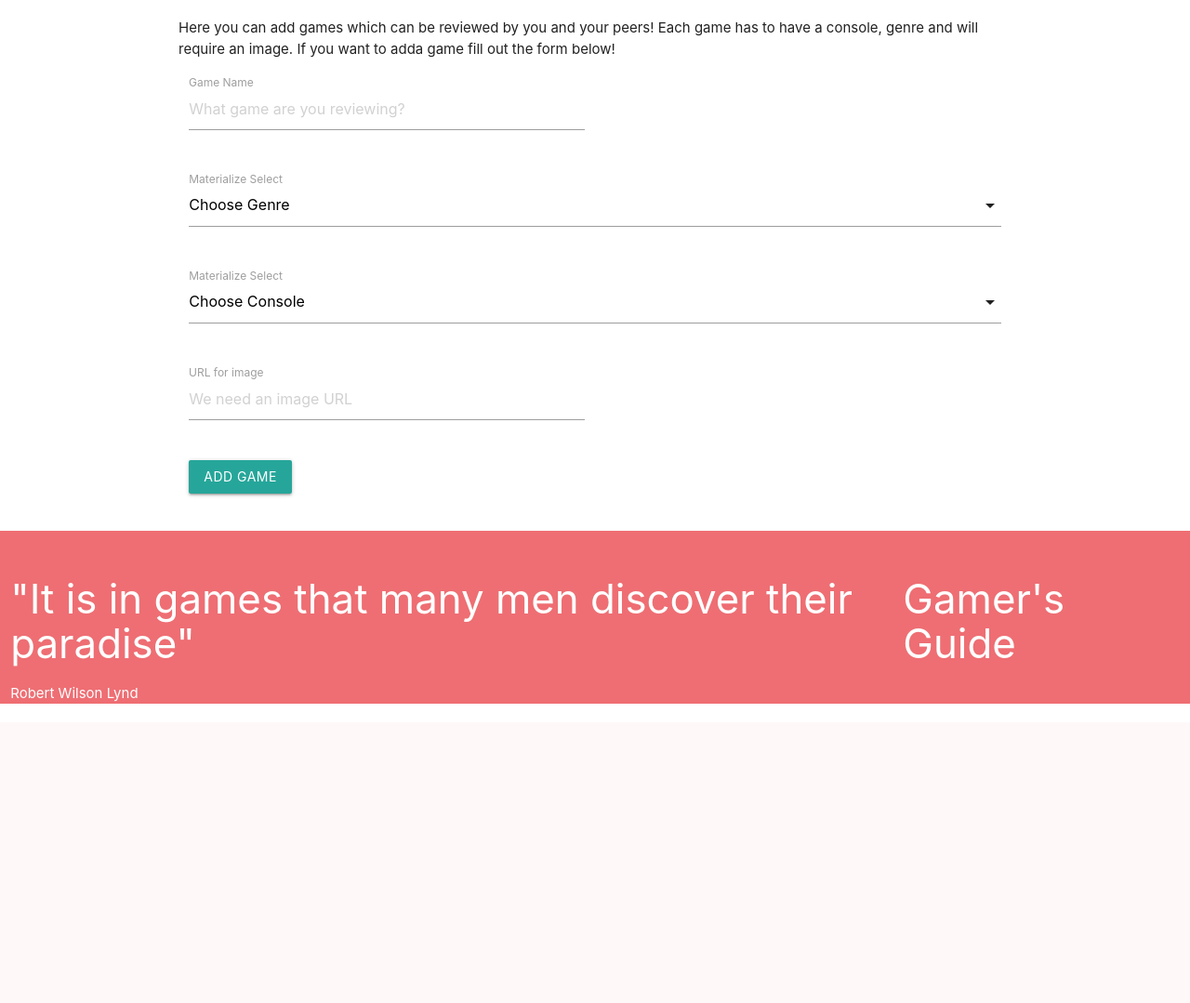
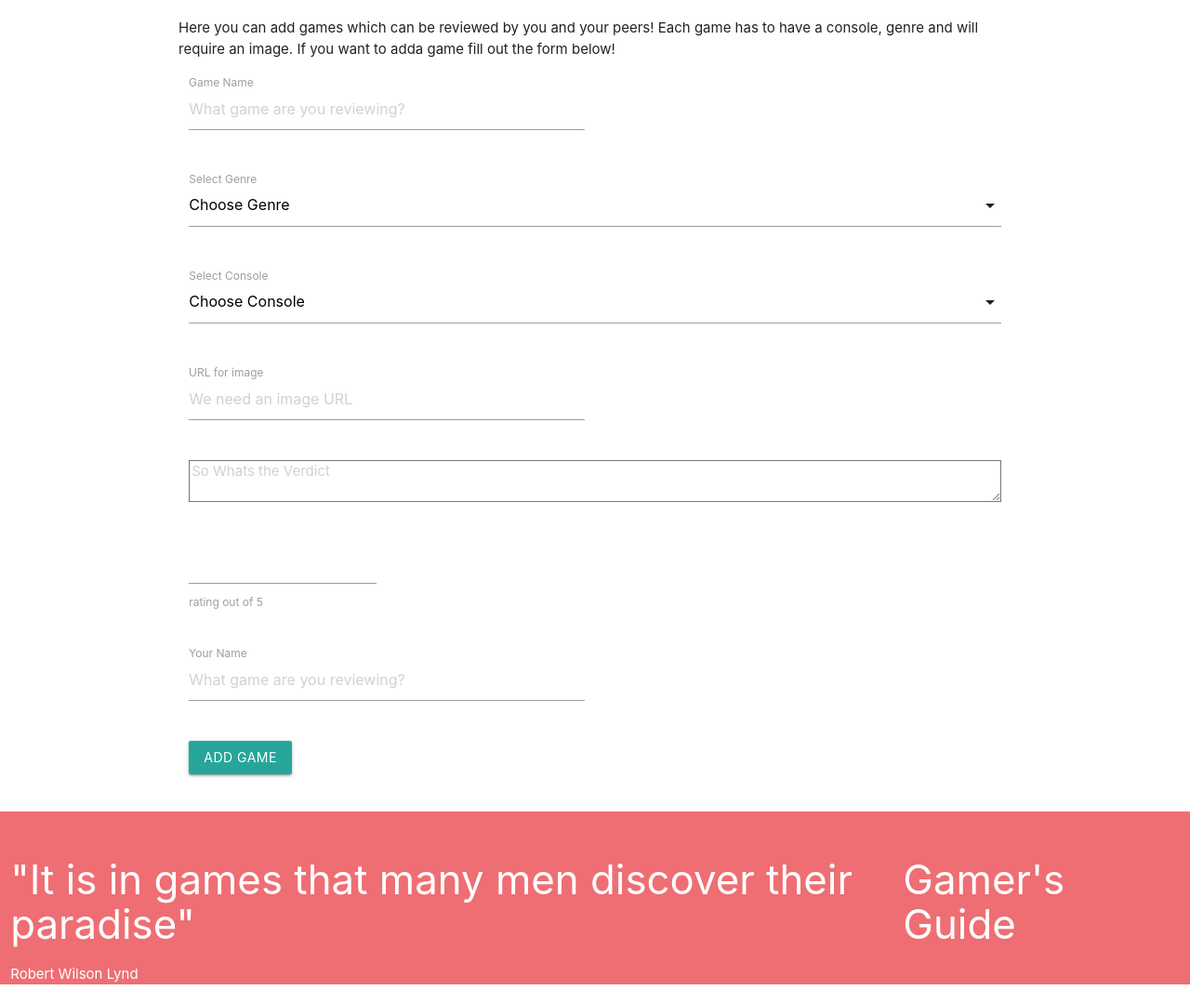
Before and after one commit to beamish3162/Gamer-s-Guide, a Flask app: page /add_game in a window 1280 px wide. Shown: the part 181-1260 px from the top of the page at 93% size. Before the commit the page ends 938 px from the top, so only its background shows below. Run offline with Flask 2, Linux system fonts and the light colour scheme; data that the repository does not hold is empty; some libraries are stand-ins or nearby versions.

Commit message:
added full add game functionality and fixed up the loops for reviews

```diff
--- a/app.py
+++ b/app.py
@@ -22,24 +22,45 @@ def list_games():
     return render_template("games-list.html", games=mongo.db.games.find())
 
 
-@app.route("/game_page/<int:game_id>", methods=["GET"])
+@app.route("/game_page/<game_id>", methods=["GET"])
 def game_page(game_id):
-    the_game =  mongo.db.games.find_one({"_id": game_id})
-    return render_template("game-page.html", games=mongo.db.games.find(), this_game=the_game)
+    the_game = mongo.db.games.find_one({"_id": ObjectId(game_id)})
+    return render_template("game-page.html", game=the_game)
 
 
 @app.route("/add_game")
 def add_game():
     return render_template("addgame.html", consoles=mongo.db.consoles.find(),
+                           genres=mongo.db.genre.find(), scores=mongo.db.score.find(),
                            games=mongo.db.games.find())
 
 
-@app.route("/insert_game", methods=['POST'])
+@app.route("/insert_game", methods=["POST"])
 def insert_game():
-    col.insert_one
-    return redirect(url_for('list_games'), consoles=mongo.db.consoles.find(),
-                           genres=mongo.db.genre.find(), scores=mongo.db.score.find(),
-                           games=mongo.db.games.find())
+    games = mongo.db.games
+
+    name = request.form['name']
+    console_type = request.form['console_type']
+    genre_type = request.form['genre_type']
+    image = request.form['image']
+    reviewer = request.form['reviewer']
+    rating = request.form['rating']
+    comments = request.form['comments']
+
+    game_form = {
+        'name': name,
+        'console_type': console_type,
+        'genre_type': genre_type,
+        'image': image,
+        'review':[ {
+            'reviewer': reviewer,
+            'rating': rating,
+            'comments': comments
+        }]
+
+    }
+    games.insert_one(game_form)
+    return redirect(url_for("list_games"))
 
 
 @app.route("/add_review")
--- a/templates/addgame.html
+++ b/templates/addgame.html
@@ -26,19 +26,19 @@
                     <option value="{{genre.genre_type}}">{{genre.genre_type}}</option>
                     {% endfor %}
                     </select>
-                    <label>Materialize Select</label>
+                    <label>Select Genre</label>
                 </div>
             </div>
             <!----------------------------adding the console-->
             <div class="row">
                 <div class="input-field col s12">
-                    <select id="console" name="console_name">
+                    <select id="console_type" name="console_type">
                     <option value="" disabled selected>Choose Console</option>
                     {% for console in consoles %}
                     <option value="{{console.console_type}}">{{console.console_type}}</option>
                     {% endfor %}
                     </select>
-                    <label>Materialize Select</label>
+                    <label>Select Console</label>
                 </div>
             </div>
             <!----------------------------adding the image URL-->
@@ -46,6 +46,29 @@
                 <div class="input-field col s6">
                     <input placeholder="We need an image URL" id="image" name="image" type="text" class="validate">
                     <label for="name">URL for image</label>
+                </div>
+            </div>
+            <div class="row">
+                <div class="col s12">
+                    <textarea placeholder="So Whats the Verdict" name="comments" id="comments" cols="30" rows="100"></textarea>
+                </div>
+            </div>
+            <!----------------------------adding rating for game-->
+            <div class="row">
+                <div class="col s3">
+                    <p>
+                        <label>
+                            <input name="rating" id="rating" type="number" min="0" max="5"/>
+                                <span>rating out of 5</span>
+                        </label>
+                    </p>
+                </div>
+            </div>
+            <!----------------------------adding reviewer name-->
+            <div class="row">
+                <div class="input-field col s6">
+                    <input placeholder="What game are you reviewing?" id="reviewer" name="reviewer" type="text" class="validate">
+                    <label for="name">Your Name</label>
                 </div>
             </div>
             <!----------------------------submit button-->
```
Also changed, not shown: templates/game-page.html (+6 -8 lines), templates/games-list.html (+5 -3 lines), templates/index.html (+7 -5 lines).
